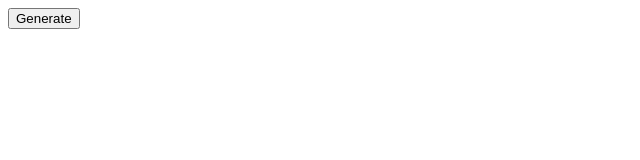
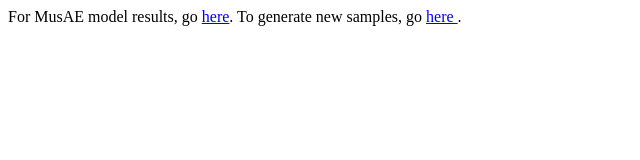
Before and after one commit to steb6/StefanoBerti.github.io, a plain HTML site: page index.html in a window 1280 px wide. Shown: the whole page, without its empty margins (0-640 px from the left). Drawn offline with Linux system fonts and the light colour scheme.

```diff
--- a/index.html
+++ b/index.html
@@ -1,7 +1,6 @@
 <html>
    <body>
-      <form action = "http://127.0.0.1:5000/generate" method = "post">
-         <p><input type = "submit" value = "Generate" /></p>
-      </form>
+      For MusAE model results, go <a href="musae.html"> here</a>.
+      To generate new samples, go <a href="gen.html"> here </a>.
    </body>
 </html>
```
Also changed, not shown: gen.html (+1 -1 lines), musae.html (+1 -1 lines).
